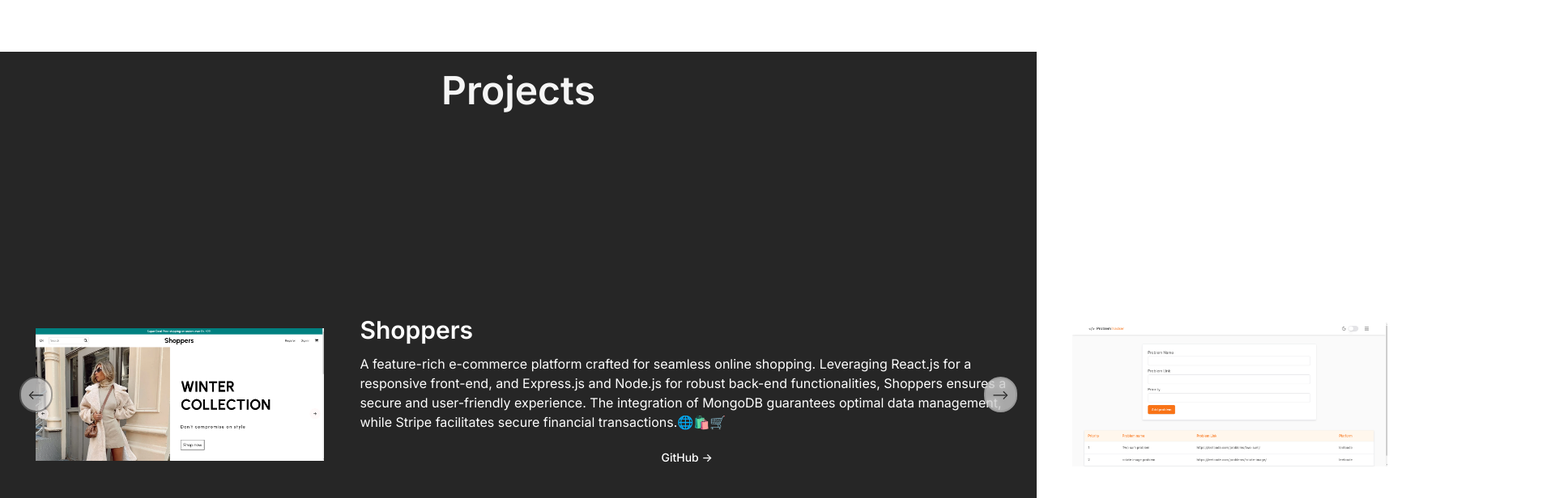
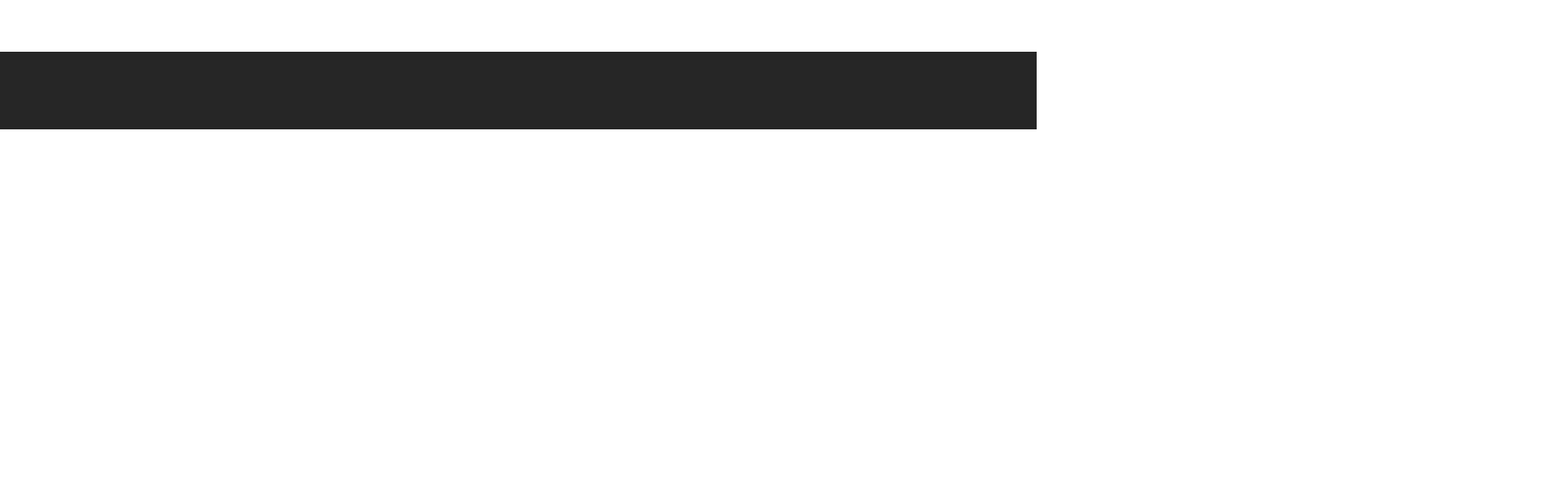
Before and after one commit to shristigupta12/Portfolio, a Next.js app: page / in a window 1280 px wide. Shown: the part 540-1156 px from the top of the page at 81% size, 1920 px wide, since content can reach past the window. After the commit the page ends 800 px from the top, so only its background shows below. Built offline with nearby package versions, Linux system fonts and the light colour scheme.

Commit message:
removed project slider

```diff
--- a/app/projects/page.jsx
+++ b/app/projects/page.jsx
@@ -1,13 +1,20 @@
 'use client'
 import { PageContainer } from "@/components/layouts/page-container"
 import { ViewContainer } from "@/components/layouts/view-container"
-import { Slider } from "@/components/ui/Slider"
 
 const Projects = () => {
     return(
-        <PageContainer className="flex flex-col gap-18 bg-neutral-800 text-neutral-100 h-screen w-full p-6 ">
-            <h1 className="font-semibold text-5xl mx-auto">Projects</h1>
-            <Slider />
+        <PageContainer className="flex flex-col gap-18 bg-neutral-800 text-neutral-100 w-full p-6 overflow-x-hidden">
+            <marquee behavior="" direction=""><div className="text-neutral-700 cursor-default select-none flex gap-3 items-center">
+            <h1 className="font-semibold text-5xl ">Projects</h1>
+            <h1 className="font-semibold text-5xl ">Projects</h1>
+            <h1 className="font-semibold text-5xl ">Projects</h1>
+            <h1 className="font-semibold text-5xl ">Projects</h1>
+            <h1 className="font-semibold text-5xl ">Projects</h1>
+            <h1 className="font-semibold text-5xl ">Projects</h1>
+            <h1 className="font-semibold text-5xl ">Projects</h1>
+            <h1 className="font-semibold text-5xl ">Projects</h1>
+            </div></marquee>
         </PageContainer>
     )
 }
--- a/components/ui/Slider.jsx
+++ /dev/null
@@ -1,44 +0,0 @@
-'use client'
-import { useState } from "react"
-import { Projects } from "@/public/data/projects";
-import Image from "next/image"
-import { Button } from "@/components/ui/button"
-
-
-const Slider = () =>{
-
-    const [slideIndex, setSlideIndex] = useState(0);
-    const handleClick = (direction)=>{
-        if(direction=="left"){
-            setSlideIndex(slideIndex>0?slideIndex-1:2)
-        }else{
-            setSlideIndex(slideIndex<2?slideIndex+1:0)
-        }
-    }
-
-    return(
-        <div className={`relative flex items-center h-full`}>
-            <div className="absolute backdrop-blur-sm opacity-60 bg-white rounded-full border-2 border-neutral-500 text-neutral-800 p-2 left-0 cursor-pointer" onClick={()=>handleClick("left")}>{"<--"}</div>
-
-            <div className={`h-full flex transition-all ease-in-out translate-x-[${slideIndex * -100}vw]`}>
-                {Projects.map((project, index) => (
-                    <div className="w-screen h-full px-5 flex gap-3 justify-center text-white items-center" key={index}>
-                        <div className="cursor-pointer w-full">
-                            <Image src={project.img}  width={'500'} height={'500'} alt="project-image" />
-                        </div>
-                        <div className="flex flex-col gap-3 px-8">
-                            <h1 className="text-3xl font-semibold">{project.name}</h1>
-                            <p className="">{project.desc}</p>
-                            <Button className="" >{"GitHub ->"}</Button>
-                        </div>
-                    </div>
-            ))}
-</div>
-
-
-            <div className="absolute backdrop-blur-sm opacity-60 bg-white rounded-full border-2 border-neutral-200 text-neutral-800 p-2 right-0 cursor-pointer" onClick={()=>handleClick("right")} >{"-->"}</div>
-        </div>
-    )
-}
-
-export {Slider}
```
